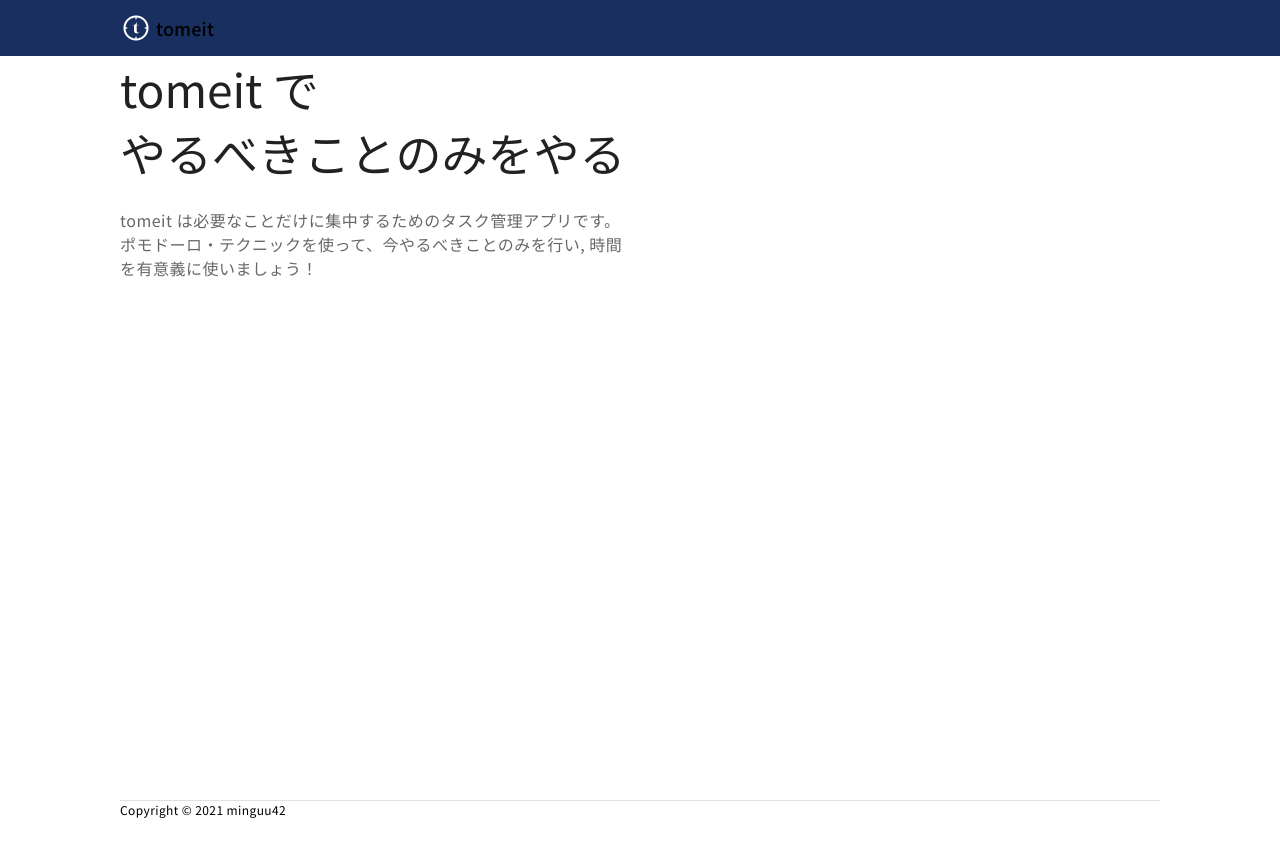
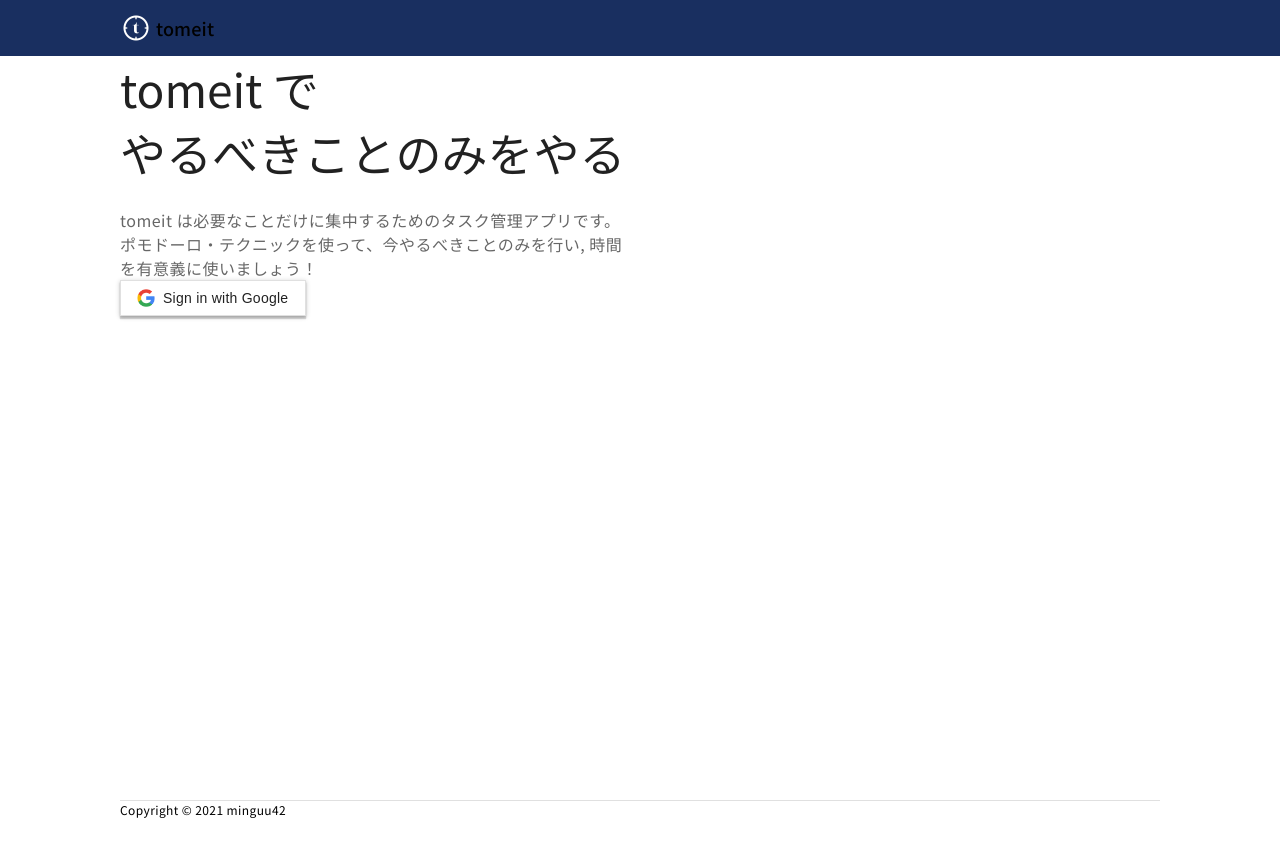
Before and after one commit to minguu42/tomeit-canary, a Next.js app: page / in a window 1280 px wide. Built offline with nearby package versions, Linux system fonts and the light colour scheme; no server answers.

Commit message:
GoogleLoginButton の作成

```diff
--- a/src/components/landing/GoogleLoginButton/GoogleLoginButton.module.scss
+++ b/src/components/landing/GoogleLoginButton/GoogleLoginButton.module.scss
@@ -1,21 +1,22 @@
 @use "styles/variables";
 
-.outer {
+.container {
   display: flex;
   gap: 8px;
   align-items: center;
   width: 186px;
   height: 36px;
   padding: 8px 16px;
+  background-color: var(--c-surface);
   border: 1px solid var(--c-outline);
-
   @include variables.dp02;
 
-  .text {
+  .label {
+    color: var(--c-on-surface-high);
     @include variables.body2;
   }
 }
 
-.outer:hover {
-  background-color: rgba(0, 0, 0, 0.06);
+.container:hover {
+  background-color: var(--c-surface-hover);
 }
--- /dev/null
+++ b/src/components/landing/GoogleLoginButton/index.tsx
@@ -0,0 +1,29 @@
+import Image from "next/image";
+
+import styles from "components/landing/GoogleLoginButton/GoogleLoginButton.module.scss";
+import { login } from "lib/AuthContext";
+
+type Props = {
+  handleLogin: () => Promise<void>;
+};
+
+export const GoogleLoginButton = ({ handleLogin }: Props): JSX.Element => (
+  <button onClick={handleLogin} className={styles.container}>
+    <Image src="/google.png" alt="Google logo image" width={18} height={18} />
+    <p className={styles.label}>Sign in with Google</p>
+  </button>
+);
+
+const GoogleLoginButtonContainer = (): JSX.Element => {
+  const handleLogin = async (): Promise<void> => {
+    try {
+      await login();
+    } catch {
+      window.alert("ログインに失敗しました。もう一度お試しください");
+    }
+  };
+
+  return <GoogleLoginButton handleLogin={handleLogin} />;
+};
+
+export default GoogleLoginButtonContainer;
--- a/src/pages/Landing.module.scss
+++ b/src/pages/Landing.module.scss
@@ -2,4 +2,5 @@
   max-width: 1040px;
   min-height: calc(100vh - 56px);
   margin: 0 auto;
+  background-color: var(--c-background);
 }
--- a/src/pages/index.tsx
+++ b/src/pages/index.tsx
@@ -4,15 +4,12 @@ import { useRouter } from "next/router";
 
 import Header from "components/common/Header";
 import CatchMessage from "components/landing/CatchMessage";
+import GoogleLoginButton from "components/landing/GoogleLoginButton";
 import Footer from "components/common/Footer";
 import styles from "pages/Landing.module.scss";
-import { useAuth, login } from "lib/AuthContext";
+import { useAuth } from "lib/AuthContext";
 
-type Props = {
-  handleLogin: () => Promise<void>;
-};
-
-const Landing = ({ handleLogin }: Props): JSX.Element => (
+const Landing = (): JSX.Element => (
   <>
     <Head>
       <title>tomeit</title>
@@ -25,6 +22,7 @@ const Landing = ({ handleLogin }: Props): JSX.Element => (
     <Header />
     <main className={styles.main}>
       <CatchMessage />
+      <GoogleLoginButton />
     </main>
     <Footer />
   </>
@@ -40,15 +38,7 @@ const LandingContainer = (): JSX.Element => {
     }
   }, [router, currentUser]);
 
-  const handleLogin = async () => {
-    try {
-      await login();
-    } catch {
-      window.alert("ログインに失敗しました。もう一度お試しください。");
-    }
-  };
-
-  return <Landing handleLogin={handleLogin} />;
+  return <Landing />;
 };
 
 export default LandingContainer;
```
Also changed, not shown: src/components/landing/GoogleLoginButton/GoogleLoginButton.tsx (deleted, +0 -16 lines), 1 other file (tests, documents, lock files or other folders).
